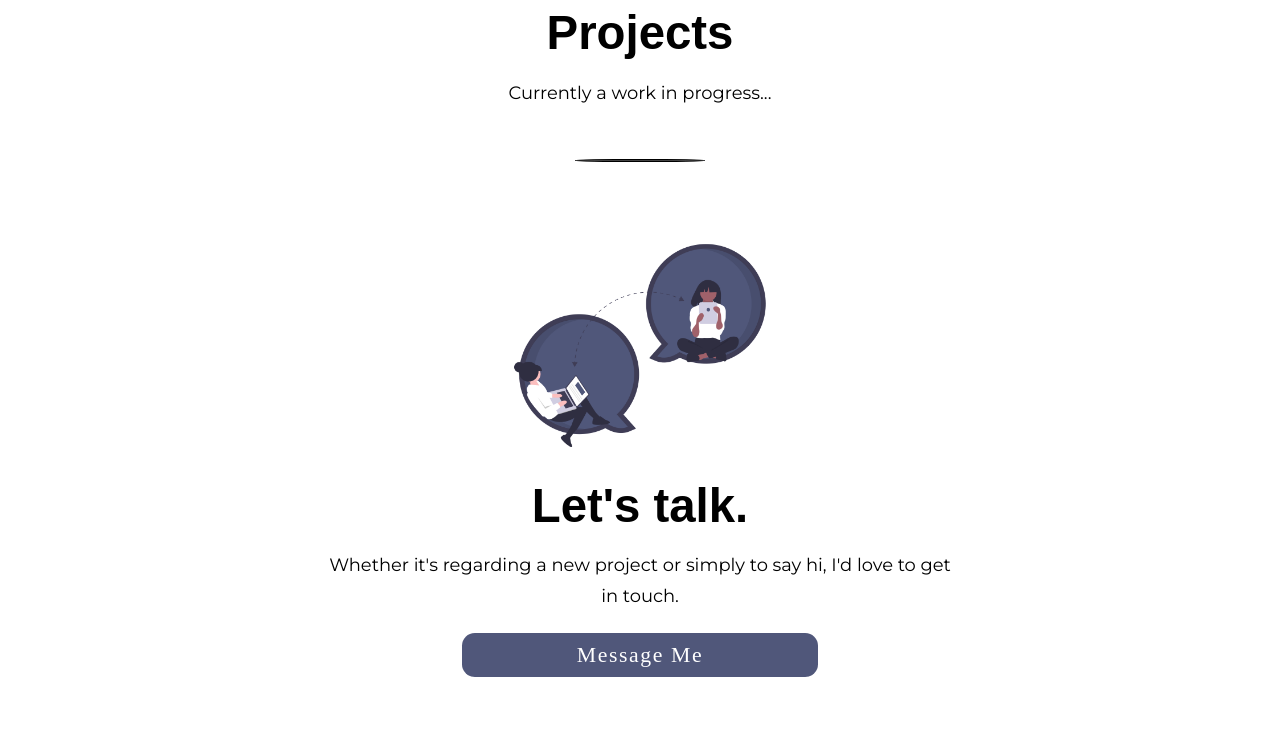
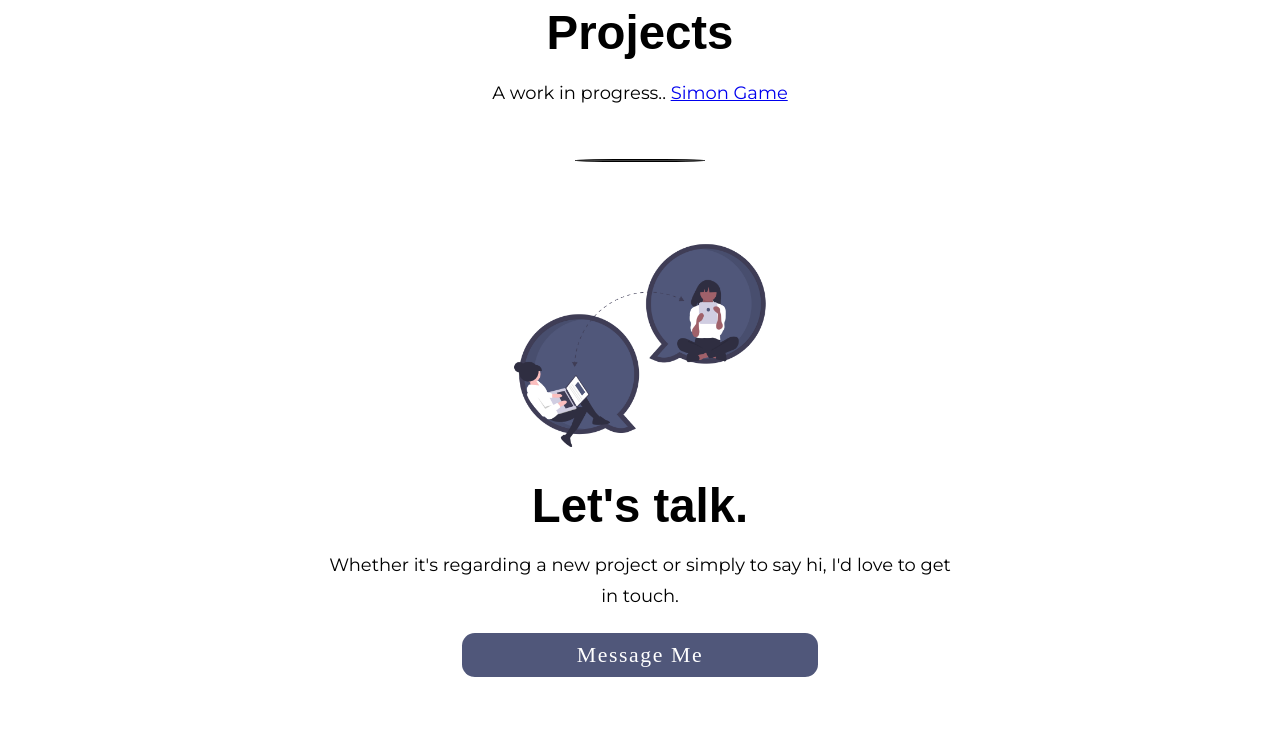
Before and after one commit to mindychxn/Mindy-Chen, a plain HTML site: page index.html in a window 1280 px wide. Shown: the part 1611-2347 px from the top of the page. Drawn offline with Linux system fonts and the light colour scheme; a web font is replaced by a local one.

Commit message:
Changed favicon and added Simon project

```diff
--- a/index.html
+++ b/index.html
@@ -39,7 +39,9 @@
         <div class="projects">
             <img class="avatar" src="images/project.png" alt="design-inprogress">
             <h1>Projects</h1>
-            <p>Currently a work in progress...</p>
+            <p>A work in progress..
+                <a href="https://mindychxn.github.io/Simon-Game/">Simon Game</a>
+            </p>
         </div>
         <hr>
         <div class="contact">
```
Also changed, not shown: favicon.ico.
